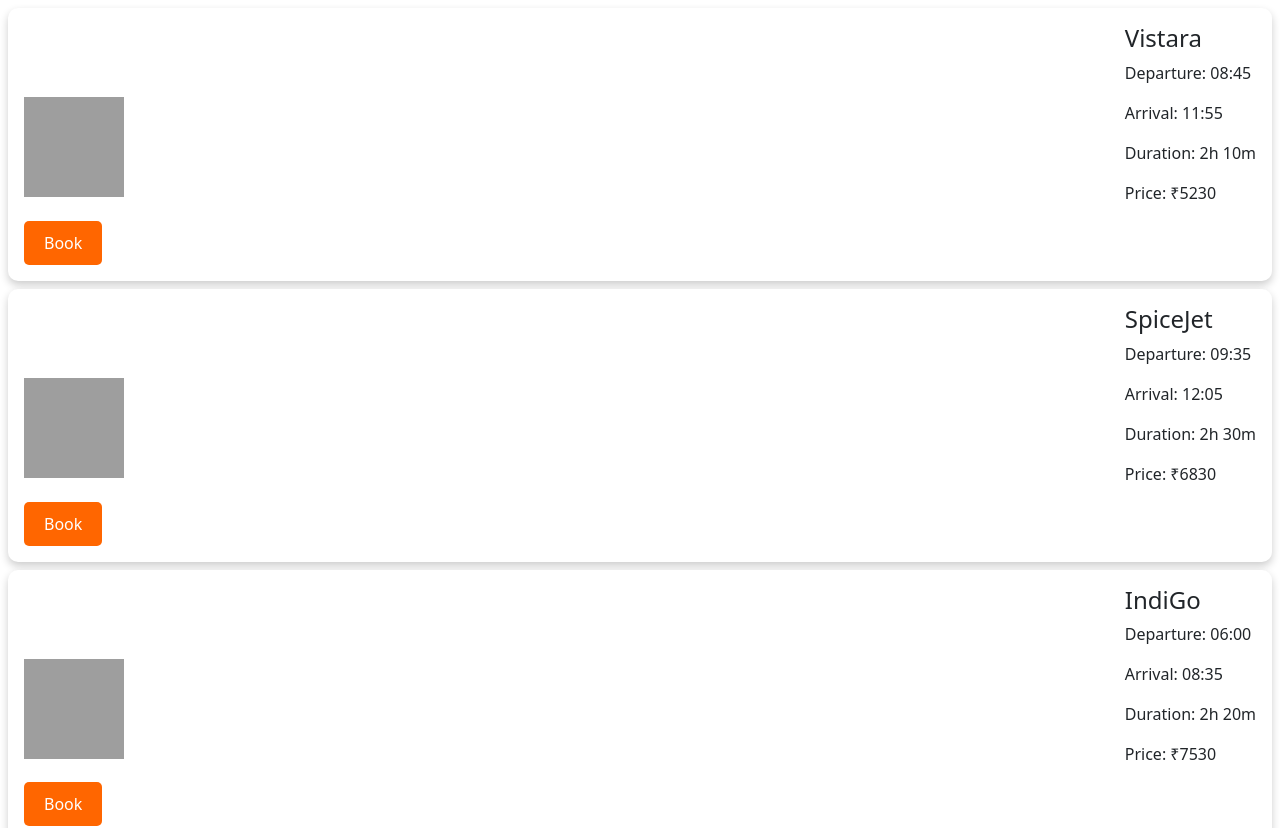
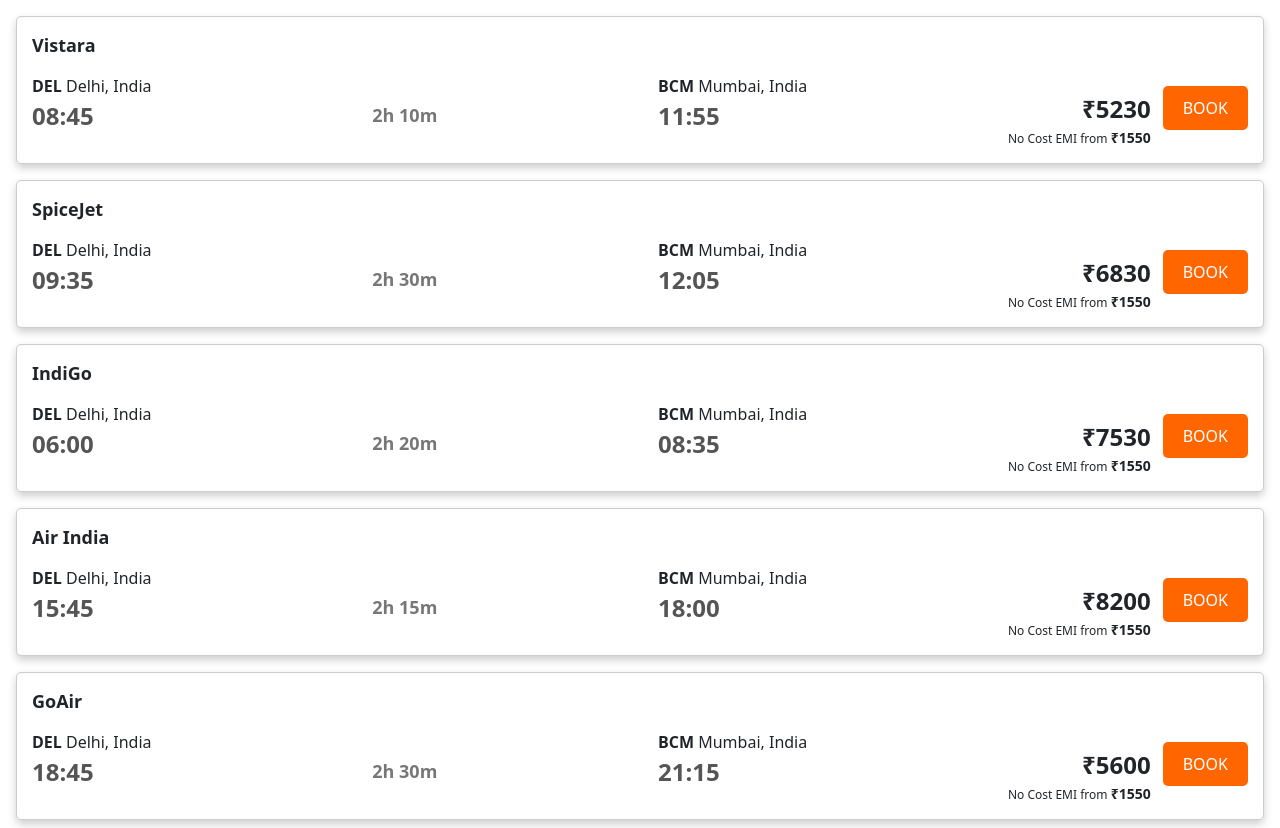
Before and after one commit to gem-parul/Flight_booking, a React (Create React App) app: page / in a window 1280 px wide. Shown: the top 828 px of the page. Built offline with nearby package versions, Linux system fonts and the light colour scheme; sample sign-in values are in the browser's storage; grey boxes are pictures that could not be loaded.

Commit message:
cards added with data

```diff
--- a/public/index.html
+++ b/public/index.html
@@ -10,6 +10,7 @@
       content="Web site created using create-react-app"
     />
     <link rel="apple-touch-icon" href="%PUBLIC_URL%/logo192.png" />
+    <link rel="stylesheet" href="https://stackpath.bootstrapcdn.com/bootstrap/4.5.2/css/bootstrap.min.css">
     <!--
       manifest.json provides metadata used when your web app is installed on a
       user's mobile device or desktop. See https://developers.google.com/web/fundamentals/web-app-manifest/
--- a/src/Data/FlightData.json
+++ b/src/Data/FlightData.json
@@ -6,7 +6,7 @@
     "duration": "2h 10m",
     "arrival": "11:55",
     "price": 5230,
-    "from": "New Delhi, India",
+    "from": "Delhi, India",
     "fromCode": "DEL",
     "to": "Mumbai, India",
     "toCode": "BCM",
@@ -19,7 +19,7 @@
     "duration": "2h 30m",
     "arrival": "12:05",
     "price": 6830,
-    "from": "New Delhi, India",
+    "from": "Delhi, India",
     "fromCode": "DEL",
     "to": "Mumbai, India",
     "toCode": "BCM",
@@ -32,7 +32,7 @@
     "duration": "2h 20m",
     "arrival": "08:35",
     "price": 7530,
-    "from": "New Delhi, India",
+    "from": "Delhi, India",
     "fromCode": "DEL",
     "to": "Mumbai, India",
     "toCode": "BCM",
@@ -45,7 +45,7 @@
     "duration": "2h 15m",
     "arrival": "18:00",
     "price": 8200,
-    "from": "New Delhi, India",
+    "from": "Delhi, India",
     "fromCode": "DEL",
     "to": "Mumbai, India",
     "toCode": "BCM",
@@ -58,7 +58,7 @@
     "duration": "2h 30m",
     "arrival": "21:15",
     "price": 5600,
-    "from": "New Delhi, India",
+    "from": "Delhi, India",
     "fromCode": "DEL",
     "to": "Mumbai, India",
     "toCode": "BCM",
@@ -71,7 +71,7 @@
     "duration": "2h 10m",
     "arrival": "13:55",
     "price": 6720,
-    "from": "New Delhi, India",
+    "from": "Delhi, India",
     "fromCode": "DEL",
     "to": "Mumbai, India",
     "toCode": "BCM",
@@ -84,7 +84,7 @@
     "duration": "2h 5m",
     "arrival": "09:55",
     "price": 6125,
-    "from": "New Delhi, India",
+    "from": "Delhi, India",
     "fromCode": "DEL",
     "to": "Mumbai, India",
     "toCode": "BCM",
@@ -97,7 +97,7 @@
     "duration": "2h 40m",
     "arrival": "00:10",
     "price": 9020,
-    "from": "New Delhi, India",
+    "from": "Delhi, India",
     "fromCode": "DEL",
     "to": "Mumbai, India",
     "toCode": "BCM",
@@ -110,7 +110,7 @@
     "duration": "2h 25m",
     "arrival": "12:40",
     "price": 7340,
-    "from": "New Delhi, India",
+    "from": "Delhi, India",
     "fromCode": "DEL",
     "to": "Mumbai, India",
     "toCode": "BCM",
@@ -123,7 +123,7 @@
     "duration": "2h 20m",
     "arrival": "21:20",
     "price": 5675,
-    "from": "New Delhi, India",
+    "from": "Delhi, India",
     "fromCode": "DEL",
     "to": "Mumbai, India",
     "toCode": "BCM",
@@ -136,7 +136,7 @@
     "duration": "2h 15m",
     "arrival": "17:05",
     "price": 7800,
-    "from": "New Delhi, India",
+    "from": "Delhi, India",
     "fromCode": "DEL",
     "to": "Mumbai, India",
     "toCode": "BCM",
@@ -149,7 +149,7 @@
     "duration": "2h 30m",
     "arrival": "16:15",
     "price": 8900,
-    "from": "New Delhi, India",
+    "from": "Delhi, India",
     "fromCode": "DEL",
     "to": "Mumbai, India",
     "toCode": "BCM",
@@ -162,7 +162,7 @@
     "duration": "2h 25m",
     "arrival": "22:50",
     "price": 7100,
-    "from": "New Delhi, India",
+    "from": "Delhi, India",
     "fromCode": "DEL",
     "to": "Mumbai, India",
     "toCode": "BCM",
@@ -175,7 +175,7 @@
     "duration": "2h 15m",
     "arrival": "08:10",
     "price": 8050,
-    "from": "New Delhi, India",
+    "from": "Delhi, India",
     "fromCode": "DEL",
     "to": "Mumbai, India",
     "toCode": "BCM",
@@ -188,7 +188,7 @@
     "duration": "2h 30m",
     "arrival": "14:50",
     "price": 6950,
-    "from": "New Delhi, India",
+    "from": "Delhi, India",
     "fromCode": "DEL",
     "to": "Mumbai, India",
     "toCode": "BCM",
@@ -201,7 +201,7 @@
     "duration": "2h 20m",
     "arrival": "09:35",
     "price": 7890,
-    "from": "New Delhi, India",
+    "from": "Delhi, India",
     "fromCode": "DEL",
     "to": "Mumbai, India",
     "toCode": "BCM",
@@ -214,7 +214,7 @@
     "duration": "2h 30m",
     "arrival": "19:30",
     "price": 8400,
-    "from": "New Delhi, India",
+    "from": "Delhi, India",
     "fromCode": "DEL",
     "to": "Mumbai, India",
     "toCode": "BCM",
@@ -227,7 +227,7 @@
     "duration": "2h 40m",
     "arrival": "08:40",
     "price": 8760,
-    "from": "New Delhi, India",
+    "from": "Delhi, India",
     "fromCode": "DEL",
     "to": "Mumbai, India",
     "toCode": "BCM",
@@ -240,7 +240,7 @@
     "duration": "2h 25m",
     "arrival": "11:25",
     "price": 5990,
-    "from": "New Delhi, India",
+    "from": "Delhi, India",
     "fromCode": "DEL",
     "to": "Mumbai, India",
     "toCode": "BCM",
@@ -253,7 +253,7 @@
     "duration": "2h 15m",
     "arrival": "21:30",
     "price": 7105,
-    "from": "New Delhi, India",
+    "from": "Delhi, India",
     "fromCode": "DEL",
     "to": "Mumbai, India",
     "toCode": "BCM",
@@ -266,7 +266,7 @@
     "duration": "2h 30m",
     "arrival": "13:20",
     "price": 7550,
-    "from": "New Delhi, India",
+    "from": "Delhi, India",
     "fromCode": "DEL",
     "to": "Mumbai, India",
     "toCode": "BCM",
@@ -279,7 +279,7 @@
     "duration": "2h 25m",
     "arrival": "18:45",
     "price": 7990,
-    "from": "New Delhi, India",
+    "from": "Delhi, India",
     "fromCode": "DEL",
     "to": "Mumbai, India",
     "toCode": "BCM",
@@ -292,7 +292,7 @@
     "duration": "2h 15m",
     "arrival": "11:00",
     "price": 6730,
-    "from": "New Delhi, India",
+    "from": "Delhi, India",
     "fromCode": "DEL",
     "to": "Mumbai, India",
     "toCode": "BCM",
@@ -305,7 +305,7 @@
     "duration": "2h 10m",
     "arrival": "15:05",
     "price": 5200,
-    "from": "New Delhi, India",
+    "from": "Delhi, India",
     "fromCode": "DEL",
     "to": "Mumbai, India",
     "toCode": "BCM",
@@ -318,7 +318,7 @@
     "duration": "2h 15m",
     "arrival": "19:45",
     "price": 8800,
-    "from": "New Delhi, India",
+    "from": "Delhi, India",
     "fromCode": "DEL",
     "to": "Mumbai, India",
     "toCode": "BCM",
@@ -331,7 +331,7 @@
     "duration": "2h 30m",
     "arrival": "16:30",
     "price": 7335,
-    "from": "New Delhi, India",
+    "from": "Delhi, India",
     "fromCode": "DEL",
     "to": "Mumbai, India",
     "toCode": "BCM",
@@ -344,7 +344,7 @@
     "duration": "2h 20m",
     "arrival": "09:10",
     "price": 5620,
-    "from": "New Delhi, India",
+    "from": "Delhi, India",
     "fromCode": "DEL",
     "to": "Mumbai, India",
     "toCode": "BCM",
@@ -357,7 +357,7 @@
     "duration": "2h 15m",
     "arrival": "17:25",
     "price": 8555,
-    "from": "New Delhi, India",
+    "from": "Delhi, India",
     "fromCode": "DEL",
     "to": "Mumbai, India",
     "toCode": "BCM",
@@ -370,7 +370,7 @@
     "duration": "2h 30m",
     "arrival": "12:05",
     "price": 6435,
-    "from": "New Delhi, India",
+    "from": "Delhi, India",
     "fromCode": "DEL",
     "to": "Mumbai, India",
     "toCode": "BCM",
@@ -383,7 +383,7 @@
     "duration": "2h 25m",
     "arrival": "20:45",
     "price": 8070,
-    "from": "New Delhi, India",
+    "from": "Delhi, India",
     "fromCode": "DEL",
     "to": "Mumbai, India",
     "toCode": "BCM",
@@ -396,7 +396,7 @@
     "duration": "2h 30m",
     "arrival": "00:30",
     "price": 5990,
-    "from": "New Delhi, India",
+    "from": "Delhi, India",
     "fromCode": "DEL",
     "to": "Mumbai, India",
     "toCode": "BCM",
@@ -409,7 +409,7 @@
     "duration": "2h 10m",
     "arrival": "14:10",
     "price": 6230,
-    "from": "New Delhi, India",
+    "from": "Delhi, India",
     "fromCode": "DEL",
     "to": "Mumbai, India",
     "toCode": "BCM",
@@ -422,7 +422,7 @@
     "duration": "2h 15m",
     "arrival": "22:10",
     "price": 7350,
-    "from": "New Delhi, India",
+    "from": "Delhi, India",
     "fromCode": "DEL",
     "to": "Mumbai, India",
     "toCode": "BCM",
@@ -435,7 +435,7 @@
     "duration": "2h 40m",
     "arrival": "01:55",
     "price": 9200,
-    "from": "New Delhi, India",
+    "from": "Delhi, India",
     "fromCode": "DEL",
     "to": "Mumbai, India",
     "toCode": "BCM",
@@ -448,7 +448,7 @@
     "duration": "2h 25m",
     "arrival": "19:15",
     "price": 8750,
-    "from": "New Delhi, India",
+    "from": "Delhi, India",
     "fromCode": "DEL",
     "to": "Mumbai, India",
     "toCode": "BCM",
@@ -461,7 +461,7 @@
     "duration": "2h 15m",
     "arrival": "12:40",
     "price": 5700,
-    "from": "New Delhi, India",
+    "from": "Delhi, India",
     "fromCode": "DEL",
     "to": "Mumbai, India",
     "toCode": "BCM",
@@ -474,7 +474,7 @@
     "duration": "2h 5m",
     "arrival": "15:55",
     "price": 6380,
-    "from": "New Delhi, India",
+    "from": "Delhi, India",
     "fromCode": "DEL",
     "to": "Mumbai, India",
     "toCode": "BCM",
@@ -487,7 +487,7 @@
     "duration": "2h 30m",
     "arrival": "23:35",
     "price": 7205,
-    "from": "New Delhi, India",
+    "from": "Delhi, India",
     "fromCode": "DEL",
     "to": "Mumbai, India",
     "toCode": "BCM",
@@ -500,7 +500,7 @@
     "duration": "2h 15m",
     "arrival": "19:45",
     "price": 8850,
-    "from": "New Delhi, India",
+    "from": "Delhi, India",
     "fromCode": "DEL",
     "to": "Mumbai, India",
     "toCode": "BCM",
@@ -513,7 +513,7 @@
     "duration": "2h 40m",
     "arrival": "17:05",
     "price": 8040,
-    "from": "New Delhi, India",
+    "from": "Delhi, India",
     "fromCode": "DEL",
     "to": "Mumbai, India",
     "toCode": "BCM",
@@ -526,7 +526,7 @@
     "duration": "2h 20m",
     "arrival": "13:55",
     "price": 7100,
-    "from": "New Delhi, India",
+    "from": "Delhi, India",
     "fromCode": "DEL",
     "to": "Mumbai, India",
     "toCode": "BCM",
@@ -539,7 +539,7 @@
     "duration": "2h 30m",
     "arrival": "11:40",
     "price": 6900,
-    "from": "New Delhi, India",
+    "from": "Delhi, India",
     "fromCode": "DEL",
     "to": "Mumbai, India",
     "toCode": "BCM",
@@ -552,7 +552,7 @@
     "duration": "2h 10m",
     "arrival": "14:25",
     "price": 7640,
-    "from": "New Delhi, India",
+    "from": "Delhi, India",
     "fromCode": "DEL",
     "to": "Mumbai, India",
     "toCode": "BCM",
@@ -565,7 +565,7 @@
     "duration": "2h 40m",
     "arrival": "18:15",
     "price": 8450,
-    "from": "New Delhi, India",
+    "from": "Delhi, India",
     "fromCode": "DEL",
     "to": "Mumbai, India",
     "toCode": "BCM",
@@ -578,7 +578,7 @@
     "duration": "2h 20m",
     "arrival": "10:30",
     "price": 6050,
-    "from": "New Delhi, India",
+    "from": "Delhi, India",
     "fromCode": "DEL",
     "to": "Mumbai, India",
     "toCode": "BCM",
@@ -591,7 +591,7 @@
     "duration": "2h 30m",
     "arrival": "10:45",
     "price": 8450,
-    "from": "New Delhi, India",
+    "from": "Delhi, India",
     "fromCode": "DEL",
     "to": "Mumbai, India",
     "toCode": "BCM",
@@ -604,7 +604,7 @@
     "duration": "2h 15m",
     "arrival": "11:35",
     "price": 7590,
-    "from": "New Delhi, India",
+    "from": "Delhi, India",
     "fromCode": "DEL",
     "to": "Mumbai, India",
     "toCode": "BCM",
@@ -617,7 +617,7 @@
     "duration": "2h 40m",
     "arrival": "14:30",
     "price": 8950,
-    "from": "New Delhi, India",
+    "from": "Delhi, India",
     "fromCode": "DEL",
     "to": "Mumbai, India",
     "toCode": "BCM",
@@ -630,7 +630,7 @@
     "duration": "2h 25m",
     "arrival": "15:25",
     "price": 8230,
-    "from": "New Delhi, India",
+    "from": "Delhi, India",
     "fromCode": "DEL",
     "to": "Mumbai, India",
     "toCode": "BCM",
@@ -643,7 +643,7 @@
     "duration": "2h 35m",
     "arrival": "19:20",
     "price": 7420,
-    "from": "New Delhi, India",
+    "from": "Delhi, India",
     "fromCode": "DEL",
     "to": "Mumbai, India",
     "toCode": "BCM",
--- a/src/Pages/FlightCard/FlightCard.js
+++ b/src/Pages/FlightCard/FlightCard.js
@@ -1,24 +1,165 @@
+// import React from 'react';
+// import './FlightCard.scss';
+
+// const FlightCard = ({ flight }) => {
+//   // const { airline, departure, duration, arrival, price, from, fromCode, to, toCode, emiPrice } = data;
+
+//   return (
+//     <div className="flight-card">
+//       <span className="airline">{flight.airline}</span>
+//       <div className="flight-info">
+//         <span>{flight.toCode} {flight.to} - {flight.fromCode} {flight.from}</span>
+//         <div className="flight-details">
+//           <span>{flight.departure}</span>
+//           <span>{flight.duration}</span>
+//           <span>{flight.arrival}</span>
+//         </div>
+//       </div>
+//       <div className="price-info">
+//         <span>₹{flight.price}</span>
+//         <span>No Cost EMI from ₹{flight.emiPrice}</span>
+//       </div>
+//       <button className="book-button">BOOK</button>
+//     </div>
+//   );
+// };
+
 import React from "react";
 import "./FlightCard.scss";
+
 const FlightCard = ({ flight }) => {
   return (
-    <div className="flight-card m-2">
-      <div className="flight-info">
-        <div className="airline-logo">
-          <img src="./../../../public/assets/AirAsia.png" alt={flight.airline} />
+    <div className="flight-card">
+      {/* Airline Name */}
+      <span className="airline">{flight.airline}</span>
+
+      {/* Flight Information */}
+      <div className="flight-details">
+        <div className="flight-info">
+          {/* Departure Information */}
+          <div className="departure-info">
+            <span className="location">
+              <span className="code">{flight.fromCode}</span> {flight.from}
+            </span>
+            <span className="time">{flight.departure}</span>
+          </div>
+
+          {/* Duration */}
+          <div className="duration">
+            <span>{flight.duration}</span>
+          </div>
+
+          {/* Arrival Information */}
+          <div className="arrival-info">
+            <span className="location">
+              <span className="code">{flight.toCode}</span> {flight.to}
+            </span>
+            <span className="time">{flight.arrival}</span>
+          </div>
+          <div className="price-info">
+            <span className="price">₹{flight.price}</span>
+            <span className="emi-info">
+              No Cost EMI from <span className="emi-price"> ₹{flight.emiPrice} </span>
+            </span>
+          </div>
         </div>
-        <div className="flight-details">
-          <div></div>
-          <h4>{flight.airline}</h4>
-          <p>Departure: {flight.departure}</p>
-          <p>Arrival: {flight.arrival}</p>
-          <p>Duration: {flight.duration}</p>
-          <p>Price: ₹{flight.price}</p>
+
+        {/* Price and Book Button */}
+        <div className="book-btn">
+          <button className="book-button">BOOK</button>
         </div>
       </div>
-      <button>Book</button>
     </div>
   );
 };
 
 export default FlightCard;
+
+//good code
+// export default FlightCard;
+// import React from "react";
+// import "./FlightCard.scss";
+
+// const FlightCard = ({ flight }) => {
+//   // const { airline, departure, duration, arrival, price, from, fromCode, to, toCode, emiPrice } = flight;
+
+//   return (
+//     <div className="flight-card">
+//       {/* <div className="airline-logo"> */}
+//         {/* Replace with your airline logo image */}
+//         {/* <img src={`https://example.com/${flight.airline.toLowerCase()}-logo.png`} alt={flight.airline} /> <span>{flight.airline}</span> */}
+//       {/* </div> */}
+//       <span className="airline">{flight.airline}</span> {/* New line added here */}
+
+//       <div className="flight-details">
+//         <div className="departure-info">
+//           <span>{flight.fromCode} {flight.from}</span>
+//           {/* <span>{flight.from}</span> */}
+//           <span>{flight.departure}</span>
+//         </div>
+//         <div className="duration">
+//           <span>  </span>
+//           <span>{flight.duration}</span>
+//         </div>
+//         <div className="arrival-info">
+//           <span>{flight.toCode} {flight.to}</span>
+//           {/* <span>{flight.to}</span> */}
+//           <span>{flight.arrival}</span>
+//           <div className="price-info">
+
+//       </div>
+//       <span>₹{flight.price}</span>
+//         <span>No Cost EMI from ₹{flight.emiPrice}</span>
+//         </div>
+
+//       </div>
+{
+  /* <div className="price-info">
+        <span>₹{flight.price}</span>
+        <span>No Cost EMI from ₹{flight.emiPrice}</span>
+      </div> */
+}
+{
+  /* <button className="book-button">BOOK</button> */
+}
+//     </div>
+//   );
+// };
+
+// export default FlightCard;
+
+// const FlightCard = ({ flight }) => {
+//   return (
+//     <div className="flight-card m-2">
+//       <div className="flight-info">
+//         <div>
+//           <div className="airline-image">
+//             <span>{flight.airline}</span>
+//           </div>
+//           <div className="airline-div">
+//             <div className="airline-from">
+//               <div className="mr-3">{flight.fromCode} </div>
+//               <div>{flight.from}</div>
+//             </div>
+//             <div className="airline-to">
+//               <div className="mr-3">{flight.toCode} </div>
+//               <div>{flight.to}</div>
+//             </div>
+//           </div>
+//           <div>
+//           </div>
+//         </div>
+//         <div className="flight-details">
+//           {/* <h4>{flight.airline}</h4> */}
+//           {/* <p>Departure: {flight.departure}</p>
+//           <p>Arrival: {flight.arrival}</p>
+//           <p>Duration: {flight.duration}</p>
+//           <p>Price: ₹{flight.price}</p> */}
+//         </div>
+//       </div>
+//       {/* <button>Book</button> */}
+//     </div>
+//   );
+// };
+
+// export default FlightCard;
--- a/src/Pages/FlightCard/FlightCard.scss
+++ b/src/Pages/FlightCard/FlightCard.scss
@@ -1,33 +1,34 @@
 .flight-card {
-    background-color: white;
-    border-radius: 10px;
+  display: flex;
+  flex-direction: column;
+  padding: 15px;
+  border: 1px solid #ccc;
+  border-radius: 5px;
+  background-color: #fff;
   box-shadow: 0 4px 8px rgba(0, 0, 0, 0.2);
-    padding: 16px;
-    margin: 16px 0;
   transition: transform 0.2s;
-
+  .duration{
+    position: relative;
+    top: -4px;
+  }
+  .book-btn{
+    position: relative;
+    top: -0.7rem;
+  }
   &:hover {
     transform: scale(1.01);
   }
-
-    .airline-logo {
-      width: 50px;
-      height: 50px;
-      margin-right: 10px;
+  .airline {
+    font-weight: bold;
+    font-size: 18px;
+    margin-bottom: 2rem;
   }
-
-    .flight-info {
-      display: flex;
-      align-items: center;
-      justify-content: space-between;
-    }
-
   .flight-details {
     display: flex;
-      flex-direction: column;
-    }
-
-    button {
+    justify-content: space-between;
+    align-items: center;
+    flex-wrap: wrap;
+    .book-button {
       background-color: #ff6600;
       color: white;
       border: none;
@@ -35,8 +36,50 @@
       border-radius: 5px;
       cursor: pointer;
     }
+    .flight-info {
+      display: flex;
+      justify-content: space-between;
+      align-items: center;
+      width: 92%;
+      .departure-info, .arrival-info, .duration {
+        display: flex;
+        flex-direction: column;
+        margin-top: -2rem;
       }
-  img{
-    height: 100px;
-    width: 100px;
+      .location {
+        font-size: 16px;
+        font-weight: 400;
+        .code{
+          font-weight: 600;
         }
+      }
+      .time {
+        font-size: 24px;
+        color: #555;
+        font-weight:600;
+      }
+      .duration {
+        margin: 0 20px;
+        font-size: 18px;
+        color: #777;
+        font-weight: 600;
+      }
+    }
+    .price-info {
+      display: flex;
+      flex-direction: column;
+      align-items: flex-end;
+      .price {
+        font-size: 24px;
+        font-weight: 600;
+      }
+      .emi-info {
+        font-size: 12px;
+        .emi-price{
+          font-weight: 700;
+          font-size: 14px;
+        }
+      }
+    }
+  }
+}
--- a/src/Pages/FlightList/FlightList.js
+++ b/src/Pages/FlightList/FlightList.js
@@ -3,9 +3,11 @@
 
 const FlightList = ({ flights }) => {
   return (
-    <div>
+    <div class="p-2">
       {flights.map(flight => (
+        <div class="p-2">
         <FlightCard key={flight.id} flight={flight} />
+        </div>
       ))}
     </div>
   );
```
Lines whose indentation alone changed are shown as unchanged.
